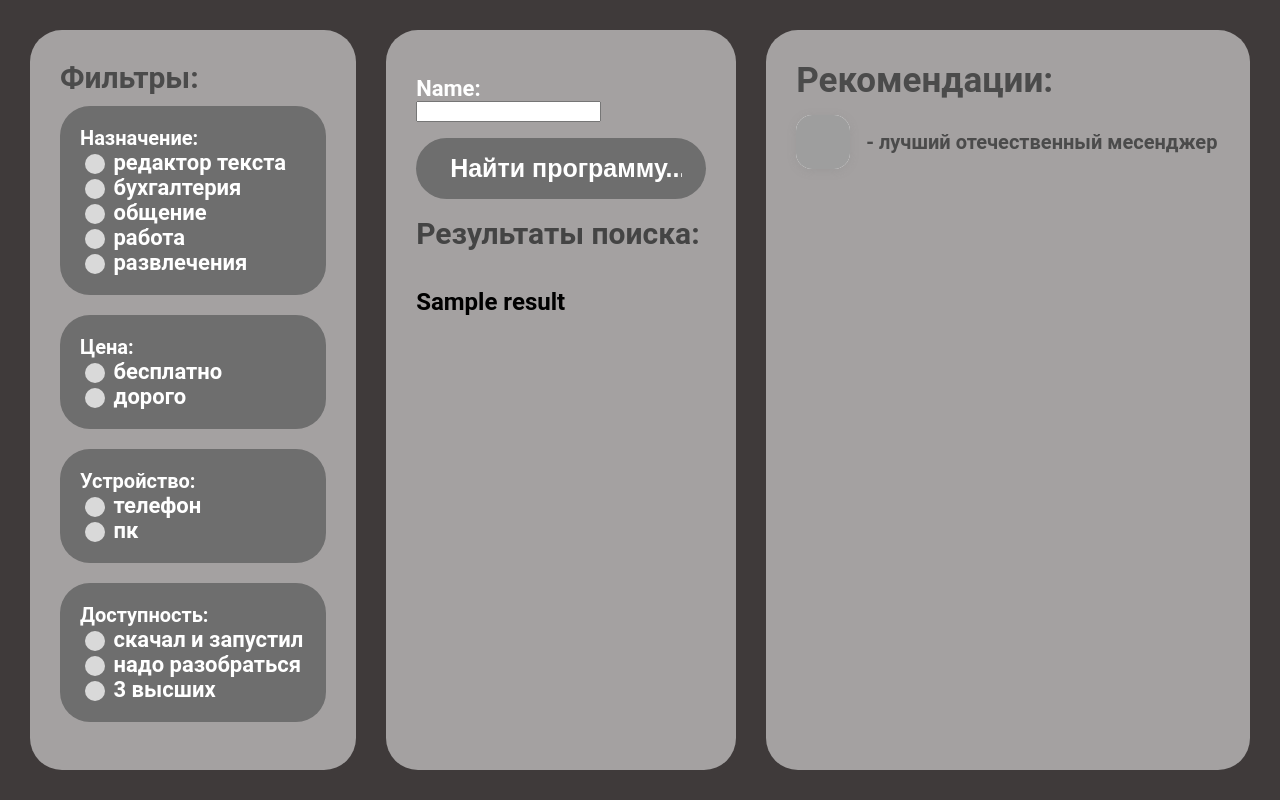
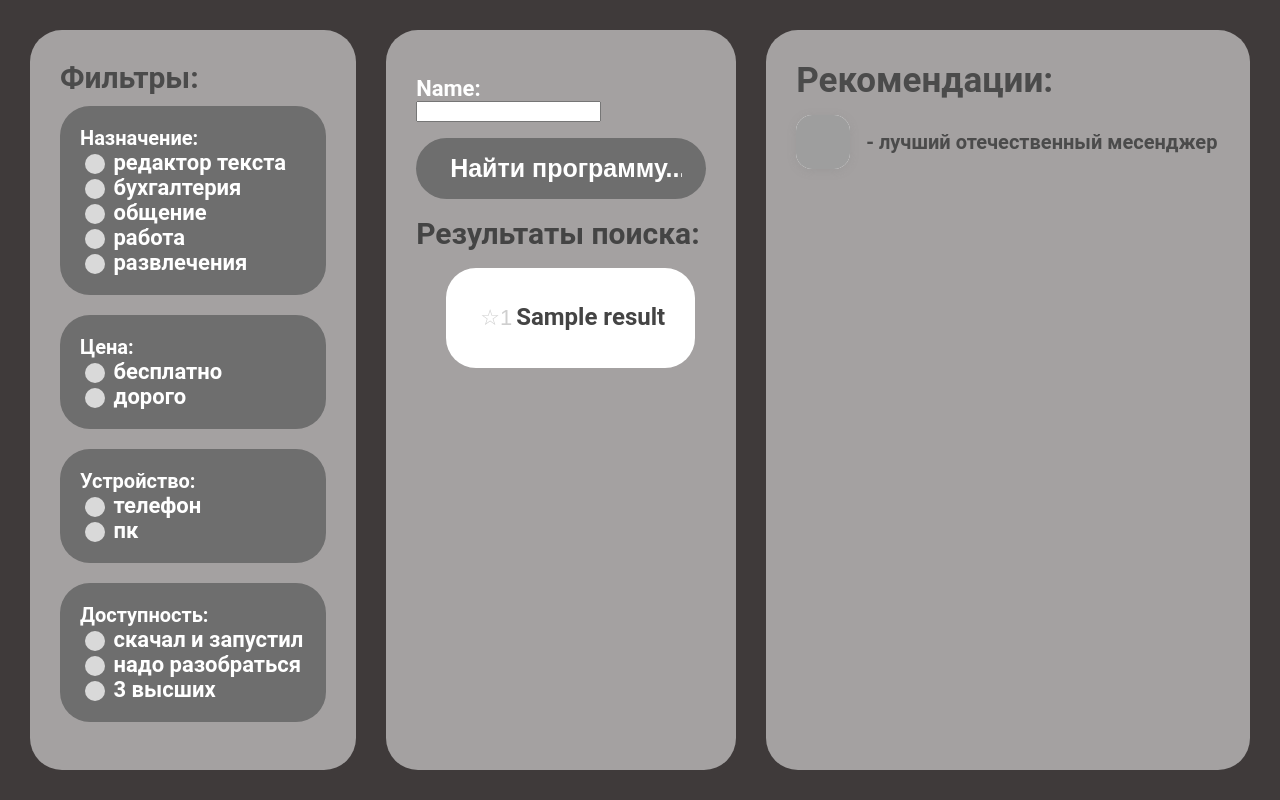
Before and after one commit to darky66/import-substitution, a Django app: template webproject/project/main/templates/main/main_page.html in a window 1280 px wide. Run offline with Django 5.2, Linux system fonts and the light colour scheme; the template is opened without the code that fills it: values that come from a table or form of the project are taken from there, most other values are stand-ins (such as "Sample title", 1, 10 or a date in 2020); grey boxes are pictures that could not be loaded.

Commit message:
ахуеть

```diff
--- a/webproject/project/main/static/style.css
+++ b/webproject/project/main/static/style.css
@@ -155,3 +155,58 @@ input[type="radio"]:checked::before {
     object-fit: cover;
     box-shadow: 0 2px 8px #8884;
 }
+
+.output {
+    color: #444;
+    font-size: 24px;
+    font-weight: bold;
+    margin-left: 30px;
+    background-color: #FFFFFF;
+    padding: 30px 30px 30px 30px;
+    border-radius: 30px;
+    margin-top: 0;
+}
+
+.favorite-btn {
+    background: none;
+    border: none;
+    cursor: pointer;
+    width: 40px;
+    height: 40px;
+    padding: 0;
+    display: inline-flex;
+    align-items: center;
+    justify-content: center;
+    transition: transform 0.15s ease, color 0.15s ease;
+    color: #cfcfcf;
+    /* цвет незакрашенной звезды */
+    font-size: 22px;
+    line-height: 1;
+    -webkit-tap-highlight-color: transparent;
+}
+
+.favorite-btn::before {
+    content: '☆';
+    font-size: 22px;
+    color: inherit;
+    display: block;
+    transition: transform 0.15s ease, color 0.15s ease;
+}
+
+.favorite-btn.active,
+.favorite-btn[aria-pressed="true"] {
+    color: #ffd54f;
+    /* цвет заполненной звезды */
+    transform: scale(1.03);
+}
+
+.favorite-btn.active::before,
+.favorite-btn[aria-pressed="true"]::before {
+    content: '★';
+    color: inherit;
+}
+
+.favorite-btn:focus {
+    outline: 2px solid rgba(255, 213, 79, 0.18);
+    outline-offset: 4px;
+}
--- a/webproject/project/main/templates/main/main_page.html
+++ b/webproject/project/main/templates/main/main_page.html
@@ -1,10 +1,4 @@
-{% extends "main/layout.html" %}
-
-{% block title %}
-    Главная страница
-{% endblock  %}
-
-{% block content %}
+{% extends "main/layout.html" %} {% block title %} Главная страница {% endblock %} {% block content %}
 <div class="container">
     <aside class="sidebar">
         <h2 class="filters">Фильтры:</h2>
@@ -37,14 +31,15 @@
     </aside>
     <main class="main">
         <form method="post">
-                {% csrf_token %}
-                {{ form.as_p }}
-                <input class="search" name = 'name' type="text" placeholder="Найти программу..."> <!--  !!!   -->
+            {% csrf_token %} {{ form.as_p }}
+            <input class="search" name='name' type="text" placeholder="Найти программу...">
+            <!--  !!!   -->
         </form>
         <h1>Результаты поиска:</h1>
         {% for i in result %}
-                <div class = 'alert alert-warning'>
-                    <h2>{{ i }}</h2>
+        <div class="alert alert-warning">
+
+            <h2 class="output"><button class="favorite-btn">1</button>{{i}}</h2>
         </div>
         {% endfor%}
     </main>
@@ -58,4 +53,4 @@
 </div>
 
 
-{% endblock  %}
+{% endblock %}
```
Lines whose indentation alone changed are shown as unchanged.
